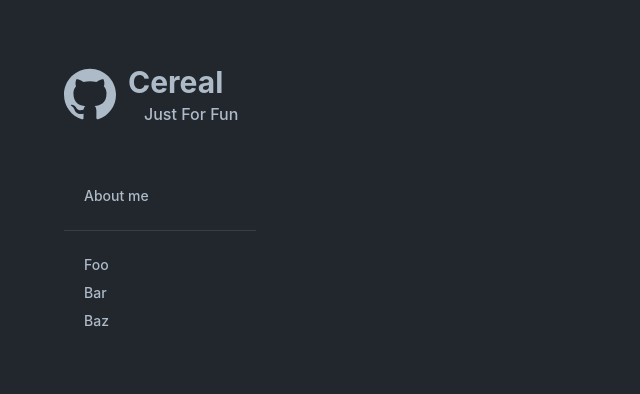
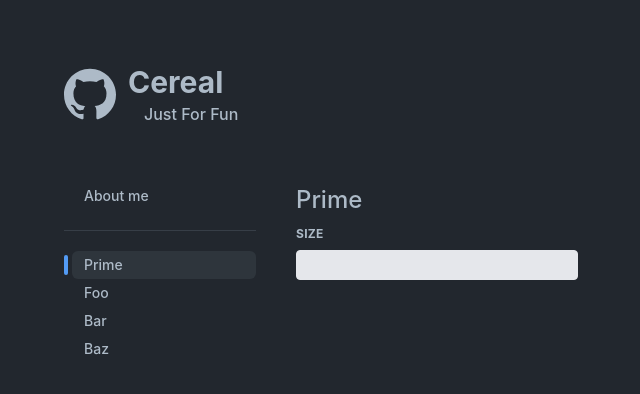
Before and after one commit to cikareto/cereal, a React (Create React App) app: page /prime in a window 1280 px wide. Shown: the top 394 px of the page, without its empty margins (0-640 px from the left). Built offline with nearby package versions, Linux system fonts and the light colour scheme.

Commit message:
feat(prime): add SpiralPrime view

```diff
--- a/src/Router.tsx
+++ b/src/Router.tsx
@@ -1,39 +1,55 @@
-import { ReactNode } from "react";
+import { ComponentType } from "react";
 import { Routes, Route } from "react-router-dom";
 import Bar from "./pages/Bar";
 import Baz from "./pages/Baz";
 import Foo from "./pages/Foo";
 import Home from "./pages/Home";
+import SpiralPrime from "./pages/SpiralPrime";
 
 type TRoute = {
   path: string;
   name: string;
-  component: ReactNode;
+  component: ComponentType;
   exact?: boolean;
 };
 
 interface IRoute {
   home: TRoute;
+  prime: TRoute;
   foo: TRoute;
   bar: TRoute;
   baz: TRoute;
 }
 
 export const ROUTES: IRoute = {
-  home: { path: "/", name: "About me", component: <Home /> },
-  foo: { path: "/foo", name: "Foo", component: <Foo /> },
-  bar: { path: "/bar", name: "Bar", component: <Bar /> },
-  baz: { path: "/baz", name: "Baz", component: <Baz /> },
+  home: { path: "/", name: "About me", component: Home },
+  prime: { path: "/prime", name: "Prime", component: SpiralPrime },
+  foo: { path: "/foo", name: "Foo", component: Foo },
+  bar: { path: "/bar", name: "Bar", component: Bar },
+  baz: { path: "/baz", name: "Baz", component: Baz },
 };
 
 const Router = () => {
   return (
-      <Routes>
-        {Object.values(ROUTES).map(({ name, component, ...rest }) => (
-          <Route key={`route-${name}`} element={component} {...rest} />
-        ))}
-      </Routes>
+    <Routes>
+      {Object.values(ROUTES).map(({ name, component, ...rest }) => (
+        <Route
+          key={`route-${name}`}
+          element={withHeader(component)(name)}
+          {...rest}
+        />
+      ))}
+    </Routes>
   );
 };
 
+const withHeader = (Component: ComponentType) => {
+  return (routeName: string) => (
+    <>
+      <h2 className="mb-2">{routeName}</h2>
+      <Component />
+    </>
+  )
+}
+
 export default Router;
--- /dev/null
+++ b/src/components/Box/ResizableBox/ResizableBox.tsx
@@ -0,0 +1,32 @@
+import { CSSProperties, ReactNode } from "react";
+
+const ResizableBox: React.FC<{
+  className?: string;
+  style?: CSSProperties;
+  color?: string;
+  children: ReactNode;
+}> = ({ className, style, color = "black", children }) => (
+  <div className={className} style={style}>
+    <svg
+      width="100%"
+      height="100%"
+      viewBox="0 0 80 80"
+      preserveAspectRatio="xMinYMid meet"
+      xmlns="http://www.w3.org/2000/svg"
+      xmlnsXlink="http://www.w3.org/1999/xlink"
+    >
+      <text
+        x="50%"
+        y="50%"
+        dominant-baseline="middle"
+        text-anchor="middle"
+        font-size="25"
+        fill={color}
+      >
+        {children}
+      </text>
+    </svg>
+  </div>
+);
+
+export default ResizableBox;
--- /dev/null
+++ b/src/components/Box/ResizableBox/index.tsx
@@ -0,0 +1,3 @@
+import ResizableBox from "./ResizableBox";
+
+export default ResizableBox
--- a/src/features/spiralPrime/index.js
+++ b/src/features/spiralPrime/index.js
@@ -40,10 +40,10 @@ const sortSpiralPrime = (primes, size) => {
   const [col, row] = findDimension(size);
 
   if (!col) {
-    return primes;
+    return [primes];
   }
 
-  const sorted = Array.from(Array(col), () => new Array(row));
+  const sorted = Array.from(Array(col), () => new Array(row).fill(0));
   const direction = makeDirection();
 
   let [y, x] = findCentroid(col, row);
@@ -77,3 +77,10 @@ export const printSpiralPrime = (size) => {
 
   return printSpiral(sortedPrimes, primes[size - 1])
 };
+
+export const getSpiralPrime = (size) =>{
+  const primes = getPrime(size)
+  const sortedPrimes = sortSpiralPrime(primes, size)
+
+  return sortedPrimes
+}
--- a/src/index.css
+++ b/src/index.css
@@ -1,6 +1,10 @@
 @tailwind base;
 @tailwind components;
 @tailwind utilities;
+
+html, body {
+  background-color: #22272E;
+}
 
 body {
   margin: 0;
--- /dev/null
+++ b/src/pages/SpiralPrime/SpiralPrime.tsx
@@ -0,0 +1,50 @@
+import { SyntheticEvent, useMemo, useState } from "react";
+import ResizableBox from "../../components/Box/ResizableBox";
+import { getSpiralPrime } from "../../features/spiralPrime";
+import SpiralPrimeForm from "./SpiralPrimeForm";
+
+const SpiralPrime = () => {
+  const [_size, _setSize] = useState(0);
+
+  const spiralPrime = useMemo(() => getSpiralPrime(_size), [_size]);
+
+  const onHandleSubmit = (e: SyntheticEvent) => {
+    e.preventDefault();
+
+    const target = e.target as typeof e.target & {
+      size: { value: number };
+    };
+
+    _setSize(target.size.value);
+  };
+
+  return (
+    <>
+      <SpiralPrimeForm onSubmit={onHandleSubmit}/>
+
+      <div
+        className={`grid gap-2 mt-4`}
+        style={{
+          gridTemplateColumns: `repeat(${spiralPrime[0]?.length}, minmax(0, 1fr))`,
+        }}
+      >
+        {spiralPrime.map((row: [number]) => {
+          return (
+            <>
+              {row.map((col: number) => (
+                <ResizableBox
+                  className="bg-blue rounded-md"
+                  style={{ maxWidth: "5rem" }}
+                >
+                  {col}
+                </ResizableBox>
+              ))}
+            </>
+          );
+        })}
+      </div>
+    </>
+  );
+};
+
+export default SpiralPrime;
--- /dev/null
+++ b/src/pages/SpiralPrime/SpiralPrimeForm.tsx
@@ -0,0 +1,29 @@
+import { SyntheticEvent } from "react";
+
+interface ISpiralPrimeForm {
+  onSubmit: (e: SyntheticEvent) => void
+}
+
+const SpiralPrimeForm: React.FC<ISpiralPrimeForm> = ({
+  onSubmit,
+}) => {
+  return (
+    <form onSubmit={onSubmit}>
+      <label
+        className="block uppercase tracking-wide text-txt-default text-xs font-bold mb-2"
+        htmlFor="spiral-prime_size"
+      >
+        Size
+      </label>
+      <input
+        id="spiral-prime_size"
+        className="appearance-none block bg-gray-200 text-gray-700 border rounded leading-tight focus:outline-none focus:bg-white py-1 px-4"
+        name="size"
+        type="number"
+        aria-label="Prime Size"
+      />
+    </form>
+  );
+};
+
+export default SpiralPrimeForm;
--- /dev/null
+++ b/src/pages/SpiralPrime/index.tsx
@@ -0,0 +1,3 @@
+import SpiralPrime from "./SpiralPrime";
+
+export default SpiralPrime
```
